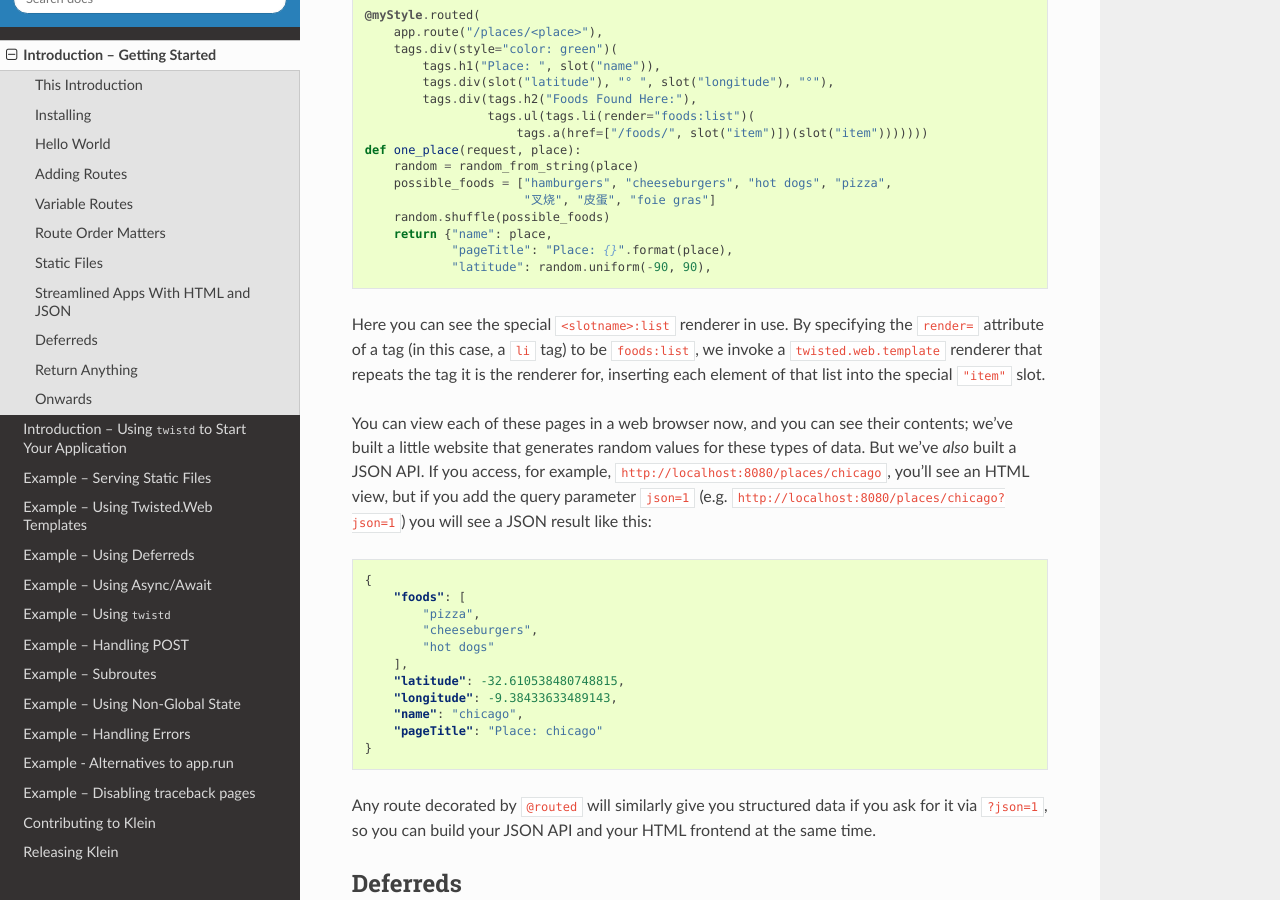
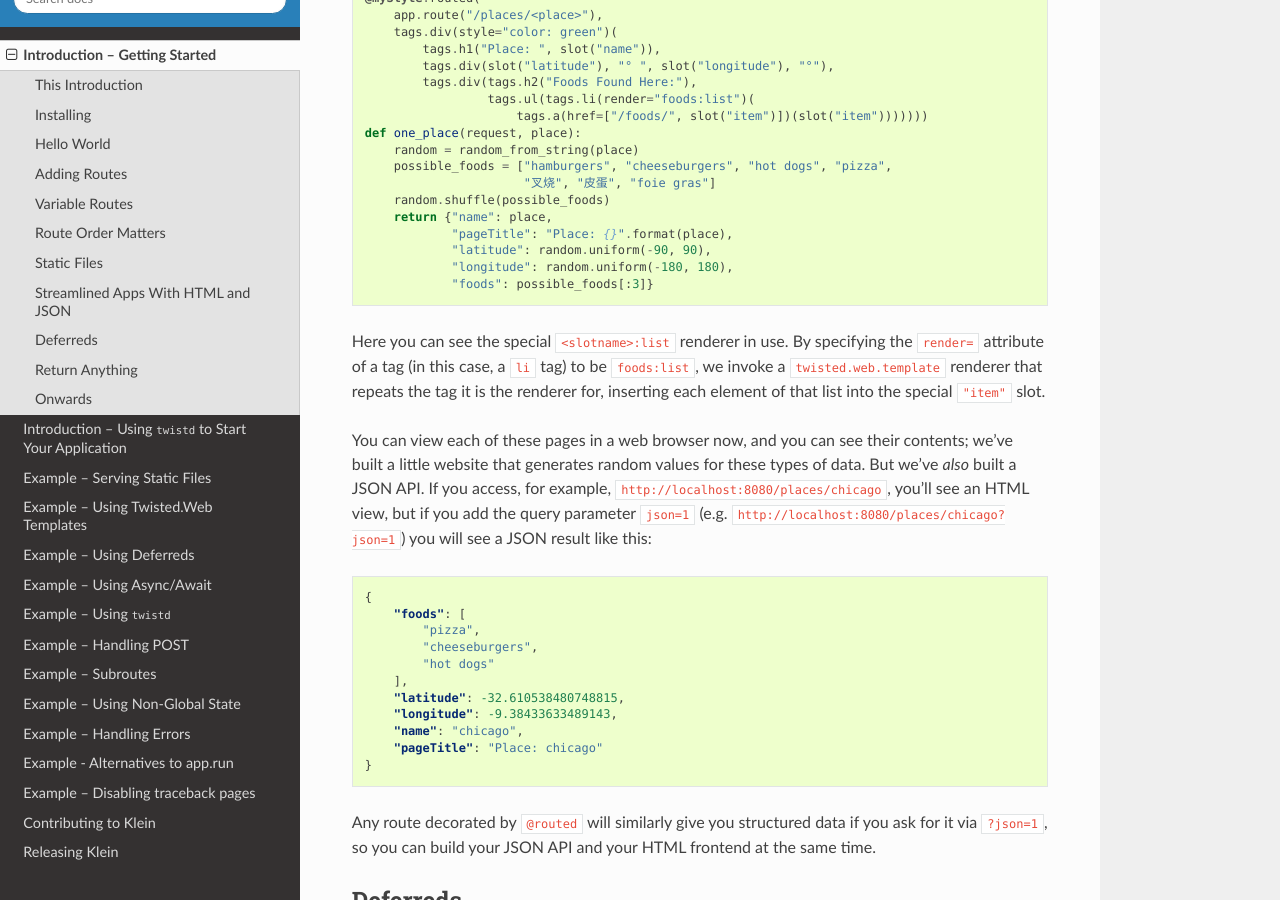
Before and after one commit to twisted/klein, a Sphinx documentation site: the page built from docs/introduction/1-gettingstarted.rst, in a window 1280 px wide and 900 px high, scrolled down 5454 px. Built offline with Sphinx 7.4.7 and the Read the Docs theme 2.0.0, drawn with Linux system fonts in a browser that asks for light colours; part of the change alters nothing that is shown.

```diff
--- a/docs/introduction/1-gettingstarted.rst
+++ b/docs/introduction/1-gettingstarted.rst
@@ -174,7 +174,7 @@ need to put multiple items into the template?  The route for ``/places/...``
 can show us:
 
 .. literalinclude:: codeexamples/html.py
-    :lines: 52-68
+    :lines: 53-70
 
 Here you can see the special ``<slotname>:list`` renderer in use.  By
 specifying the ``render=`` attribute of a tag (in this case, a ``li`` tag) to
```
